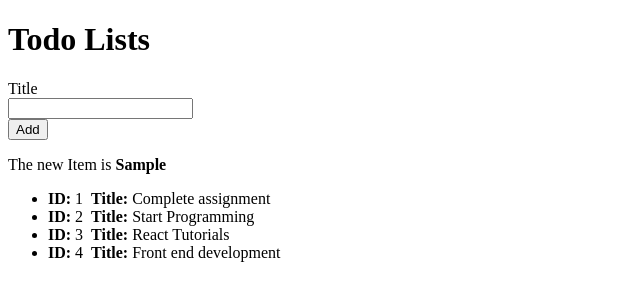
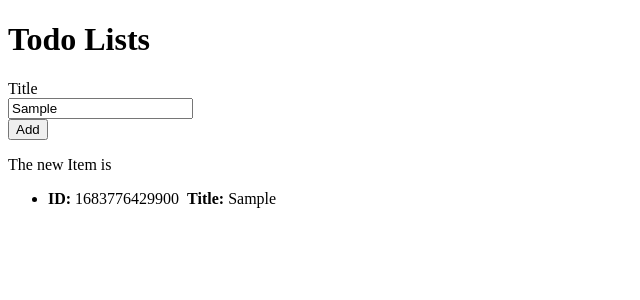
Before and after one commit to salehi-nawroz/react-todo, a React (Create React App) app: page / in a window 1280 px wide. Both pictures are taken after typing "Sample" into the empty fields and a click on the button "Add". Shown: the top 300 px of the page, without its empty margins (0-640 px from the left). Built offline with nearby package versions, Linux system fonts and the light colour scheme.

Commit message:
lesson 1.4 completed

```diff
--- a/src/AddTodoForm.js
+++ b/src/AddTodoForm.js
@@ -1,21 +1,28 @@
-import React from "react";
+import React, { useState } from "react";
 
-let AddTodoForm = (props) => {
+let AddTodoForm = ({onAddTodo}) => {
+    const [todoTitle,setTodoTitle] = useState('');
+    let handleTitleChange = (event) => {
+        const todoNewTodoTitle = event.target.value;
+        setTodoTitle(todoNewTodoTitle);
+    }
 
-    let handleAddTodo = (event) => {
-        event.preventDefault();
-        const todoTitle = event.target.title.value;
-        console.log(todoTitle);
-        event.target.reset();
-
-        props.onAddTodo(todoTitle );
-    }
+    const handleAddTodo = (e) => {
+        e.preventDefault();
+        onAddTodo(
+            {
+                title: todoTitle,
+                id: Date.now()
+            }
+        );
+        setTodoTitle('');
+    };
 
   return (
         <form onSubmit={handleAddTodo}>
              <label htmlFor="todoTitle">Title</label>
              <br/>
-            <input type="text" name="title" id="todoTitle" />
+            <input type="text" name="title" value={onAddTodo.todoNewTodoTitle} id="todoTitle" onChange={handleTitleChange} />
             <br/>
             <button type="submit" >Add</button>
         </form>
--- a/src/App.js
+++ b/src/App.js
@@ -3,15 +3,22 @@ import AddTodoForm from './AddTodoForm';
 import TodoList from './TodoList';
 
 function App() {
-  let [newTodo,setNewTodo] = useState('');
+
+  const [todoList, setTodoList] = useState([]);
+
+  const addTodo = (newTodo) => {
+    setTodoList([...todoList, newTodo]);
+  }
+
   return (
     <div>
          <h1>Todo Lists</h1>
-         <AddTodoForm onAddTodo={setNewTodo} />
-         <p>The new Item is <b> {newTodo} </b></p>
-         <TodoList />
+         <AddTodoForm onAddTodo={addTodo} />
+         <p>The new Item is <b>  </b></p>
+         <TodoList List= {todoList} />
     </div>
   );
 }
 
+
 export default App;
--- a/src/TodoList.js
+++ b/src/TodoList.js
@@ -2,28 +2,9 @@ import React from "react";
 import TodoListItem from "./TodoListItem";
 
 
-const todoList =[
-    {
-      id:1,
-      title: 'Complete assignment',
-    },
-    {
-      id:2,
-      title: 'Start Programming',
-    },
-    {
-      id:3,
-      title: 'React Tutorials',
-    },
-    {
-      id:4,
-      title: 'Front end development',
-    },
-  ]
-
-let TodoList = () => (
+let TodoList = ({List}) => (
         <ul>
-        { todoList.map((item) =>(
+        { List.map((item) =>(
             <TodoListItem key={item.id} todo={item} />
           ))}
 
--- a/src/TodoListItem.js
+++ b/src/TodoListItem.js
@@ -1,12 +1,11 @@
 import React from "react";
 
-let TodoListItem = (probs) => {
-        let item=probs.todo;
+let TodoListItem = ({todo}) => {
         return (
             <li>
-                <span><b>ID: </b> {item.id}</span>
+                <span><b>ID: </b> {todo.id}</span>
                     &nbsp;&nbsp;
-                <span><b>Title: </b>{item.title} </span>
+                <span><b>Title: </b>{todo.title} </span>
              </li>
         );
 }
```
